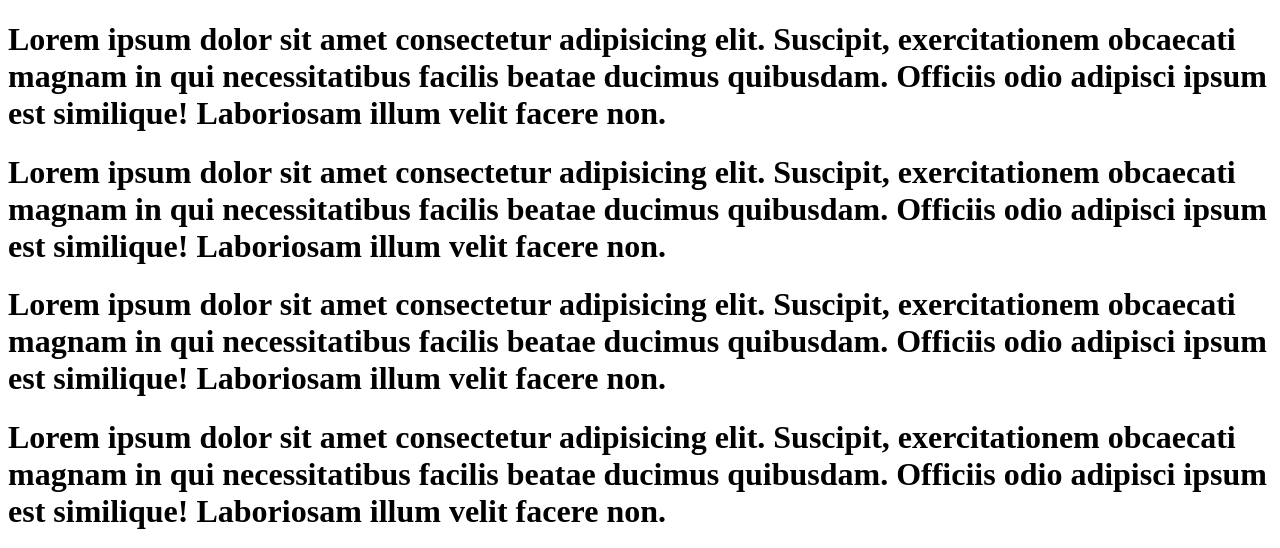
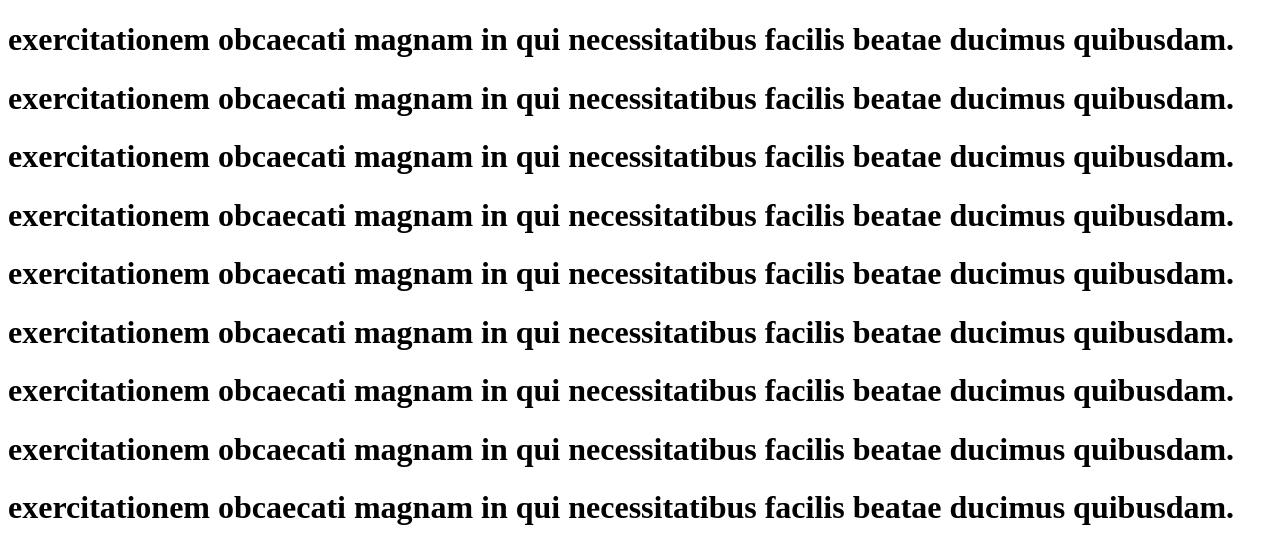
Before and after one commit to Romanus93-clone/git-cooperation-practice, a plain HTML site: page index.html in a window 1280 px wide. Shown: the top 548 px of the page. Drawn offline with Linux system fonts and the light colour scheme.

Commit message:
main fix-first index.html

```diff
--- a/index.html
+++ b/index.html
@@ -7,14 +7,18 @@
     <title>Document</title>
 </head>
 <body>
-    <h1>Lorem ipsum dolor sit amet consectetur adipisicing elit. Suscipit, exercitationem obcaecati magnam in qui necessitatibus facilis beatae ducimus quibusdam. Officiis odio adipisci ipsum est similique! Laboriosam illum velit facere non.</h1>
-    <h1>Lorem ipsum dolor sit amet consectetur adipisicing elit. Suscipit, exercitationem obcaecati magnam in qui necessitatibus facilis beatae ducimus quibusdam. Officiis odio adipisci ipsum est similique! Laboriosam illum velit facere non.</h1>
-    <h1>Lorem ipsum dolor sit amet consectetur adipisicing elit. Suscipit, exercitationem obcaecati magnam in qui necessitatibus facilis beatae ducimus quibusdam. Officiis odio adipisci ipsum est similique! Laboriosam illum velit facere non.</h1>
-    <h1>Lorem ipsum dolor sit amet consectetur adipisicing elit. Suscipit, exercitationem obcaecati magnam in qui necessitatibus facilis beatae ducimus quibusdam. Officiis odio adipisci ipsum est similique! Laboriosam illum velit facere non.</h1>
-    <h1>Lorem ipsum dolor sit amet consectetur adipisicing elit. Suscipit, exercitationem obcaecati magnam in qui necessitatibus facilis beatae ducimus quibusdam. Officiis odio adipisci ipsum est similique! Laboriosam illum velit facere non.</h1>
-    <h1>Lorem ipsum dolor sit amet consectetur adipisicing elit. Suscipit, exercitationem obcaecati magnam in qui necessitatibus facilis beatae ducimus quibusdam. Officiis odio adipisci ipsum est similique! Laboriosam illum velit facere non.</h1>
-    <h1>Lorem ipsum dolor sit amet consectetur adipisicing elit. Suscipit, exercitationem obcaecati magnam in qui necessitatibus facilis beatae ducimus quibusdam. Officiis odio adipisci ipsum est similique! Laboriosam illum velit facere non.</h1>
-    <h1>Lorem ipsum dolor sit amet consectetur adipisicing elit. Suscipit, exercitationem obcaecati magnam in qui necessitatibus facilis beatae ducimus quibusdam. Officiis odio adipisci ipsum est similique! Laboriosam illum velit facere non.</h1>
-    <h1>Lorem ipsum dolor sit amet consectetur adipisicing elit. Suscipit, exercitationem obcaecati magnam in qui necessitatibus facilis beatae ducimus quibusdam. Officiis odio adipisci ipsum est similique! Laboriosam illum velit facere non.</h1>
+    <h1>exercitationem obcaecati magnam in qui necessitatibus facilis beatae ducimus quibusdam.</h1>
+    <h1>exercitationem obcaecati magnam in qui necessitatibus facilis beatae ducimus quibusdam.</h1>
+    <h1>exercitationem obcaecati magnam in qui necessitatibus facilis beatae ducimus quibusdam.</h1>
+    <h1>exercitationem obcaecati magnam in qui necessitatibus facilis beatae ducimus quibusdam.</h1>
+    <h1>exercitationem obcaecati magnam in qui necessitatibus facilis beatae ducimus quibusdam.</h1>
+    <h1>exercitationem obcaecati magnam in qui necessitatibus facilis beatae ducimus quibusdam.</h1>
+    <h1>exercitationem obcaecati magnam in qui necessitatibus facilis beatae ducimus quibusdam.</h1>
+    <h1>exercitationem obcaecati magnam in qui necessitatibus facilis beatae ducimus quibusdam.</h1>
+    <h1>exercitationem obcaecati magnam in qui necessitatibus facilis beatae ducimus quibusdam.</h1>
+<br>
+<br>
+    <h1>Lorem ipsum dolor sit amet.</h1>
+
 </body>
 </html>
```
